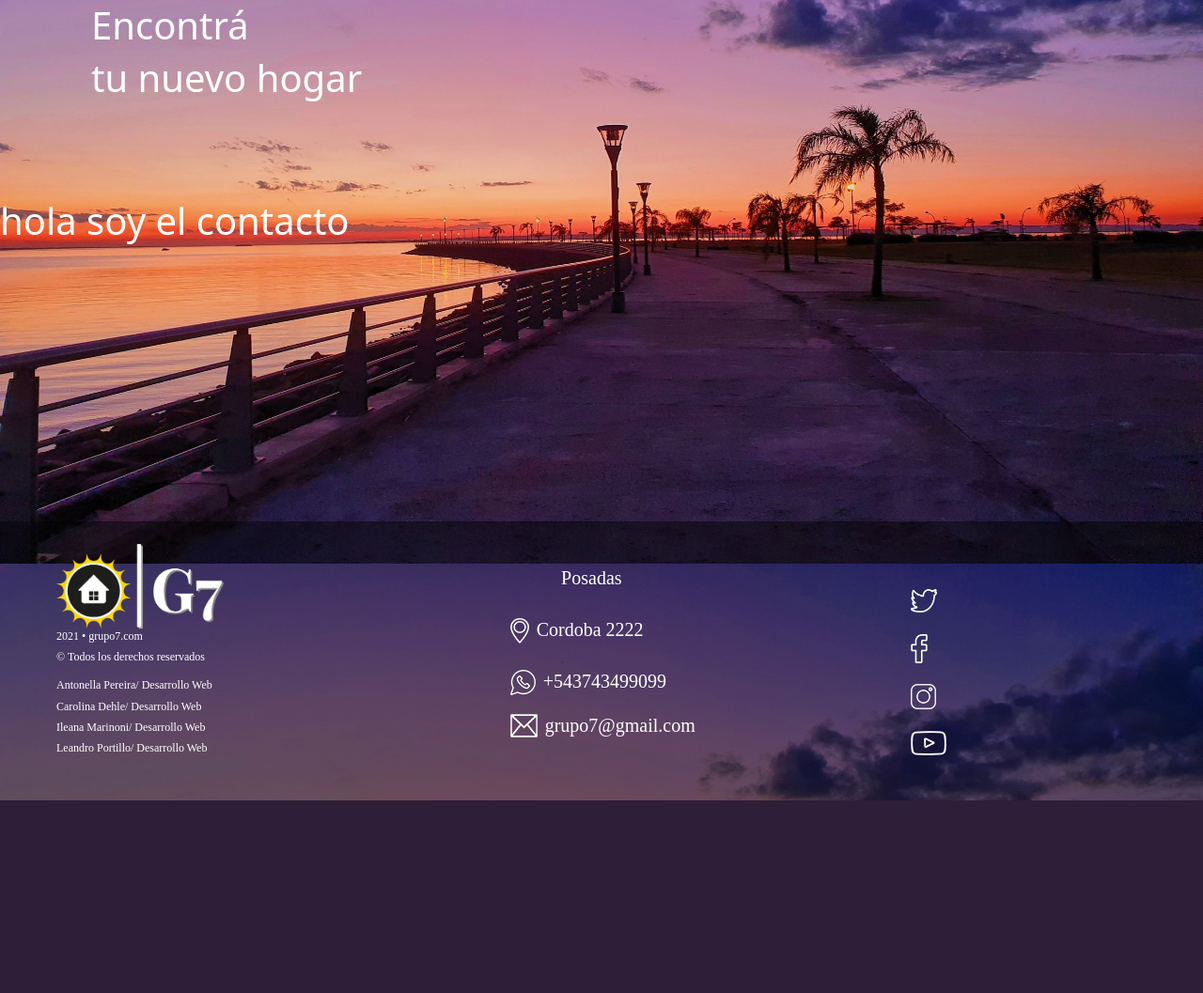
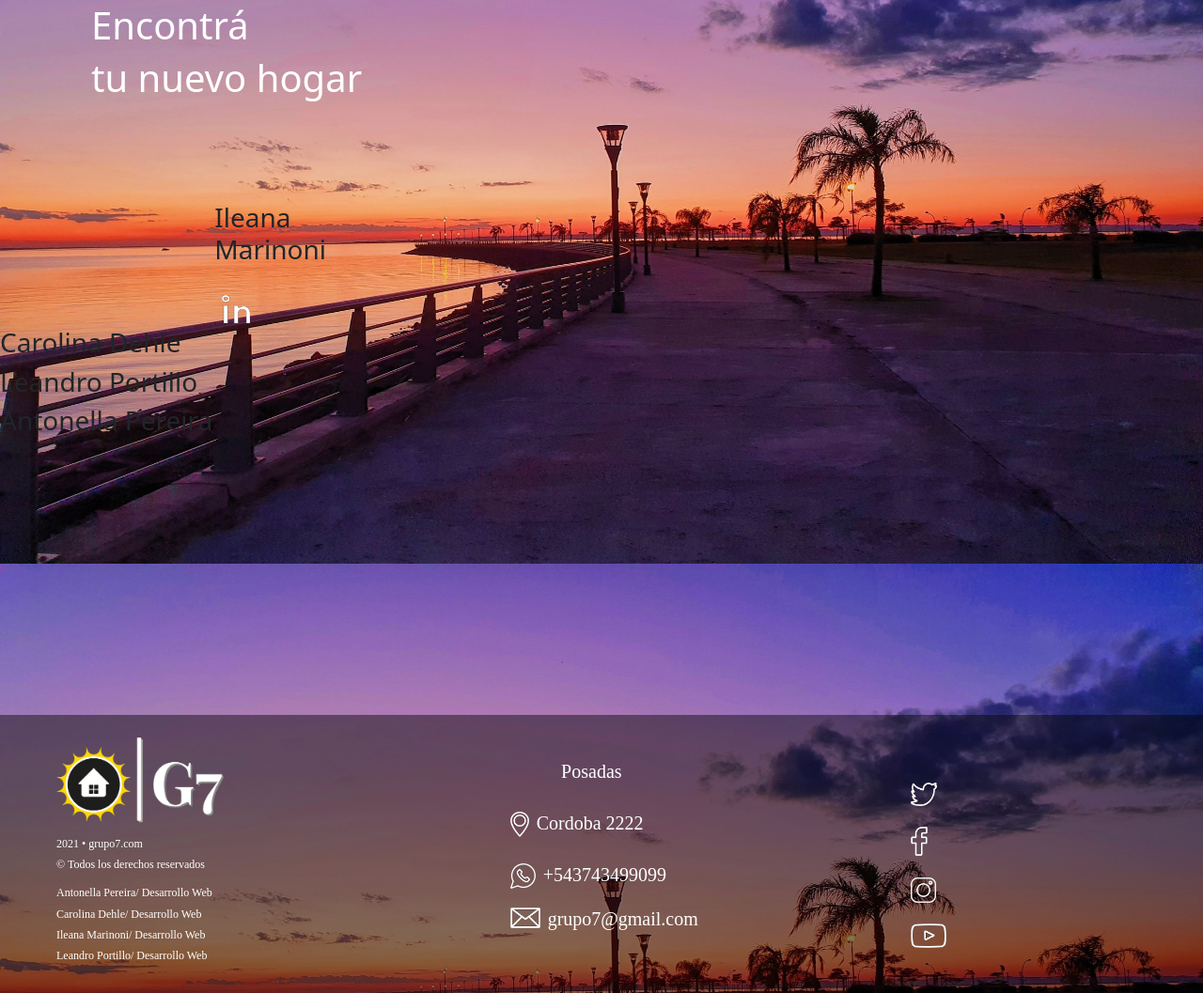
Before and after one commit to car0s0ad/proyecto-final, a PHP site: page /contacto.php in a window 1280 px wide. Shown: the part 200-1257 px from the top of the page at 94% size. Before the commit the page ends 1052 px from the top, so only its background shows below. Run offline with PHP 8.4, Linux system fonts and the light colour scheme; some libraries are stand-ins or nearby versions; some web fonts are replaced.

Commit message:
links footer

```diff
--- a/contacto.php
+++ b/contacto.php
@@ -11,7 +11,15 @@
                 <h1>tu nuevo hogar</h1>
             </div>
         </section>
-<H1>hola soy el contacto</H1>
+<div class="offset-md-2 col-2 py-1">
+        <H3>Ileana Marinoni</H3>
+            <div class="d-flex flex-row pt-4">
+                 <a target="_blank" rel="noopener noreferrer" href="https://www.linkedin.com/in/ileana-marinoni-18458b1a4/"> <img class="logo mx-2" src="./recursos/ICONOS/in1.png" href="#" width=30 height=30 alt="logo"> </a>
+            </div>
+</div>
+<H3>Carolina Dehle</H3>
+<H3>Leandro Portillo</H3>
+<H3>Antonella Pereira</H3>
 
 <br>
 <br>
--- a/includes/footer.php
+++ b/includes/footer.php
@@ -4,7 +4,10 @@
    <div class="row">
 
      <div class="col-4 mx-5 pt-4">
-        <a> <img class="logo" src=./recursos/logo.png width=178,4 height=91,4 alt="logo"> </a>
+        <a href="index.php" > <img class="logo" src=./recursos/logo.png width=178,4 height=91,4 alt="logo"> </a>
+        <br>
+        <br>
+        <br>
         <h5 style="font-size: 12px">2021 • grupo7.com</h5>
         <h5 style="font-size: 12px">© Todos los derechos reservados</h5>
         <br>
@@ -31,32 +34,32 @@
         <br>
         <br>
          <div class="d-flex flex-row">
-          <a> <img class="logo mx-2"  src="./recursos/ICONOS/mail1.png" href="#" width=29 height=25 alt="logo"> </a>
+          <a> <img class="logo mx-2"  src="./recursos/ICONOS/mail1.png" href="#" width=32 height=22 alt="logo"> </a>
           <h5>grupo7@gmail.com</h5>
          </div>
       </div>
 
       <div class="offset-md-2 col-2 py-5">
          <div class="d-flex flex-row pt-4">
-          <a> <img class="logo mx-2"  src="./recursos/ICONOS/twiter1.png" href="#" width=28 height=25 alt="logo"> </a>
+          <a target="_blank" rel="noopener noreferrer" href="https://twitter.com/"> <img class="logo mx-2" src="./recursos/ICONOS/twiter1.png" href="#" width=28 height=25 alt="logo"> </a>
          </div>
         <br>
         <br>
         <br>
          <div class="d-flex flex-row">
-          <a> <img class="logo mx-2"  src="./recursos/ICONOS/face1.png" href="#" width=18 height=31 alt="logo"> </a>
+          <a target="_blank" rel="noopener noreferrer" href="https://facebook.com/"> <img class="logo mx-2"  src="./recursos/ICONOS/face1.png" href="#" width=18 height=31 alt="logo"> </a>
          </div>
         <br>
         <br>
         <br>
          <div class="d-flex flex-row">
-          <a> <img class="logo mx-2"  src="./recursos/ICONOS/imsta1.png" href="#" width=27 height=27 alt="logo"> </a>
+          <a target="_blank" rel="noopener noreferrer" href="https://instagram.com/" > <img class="logo mx-2"  src="./recursos/ICONOS/imsta1.png" href="#" width=27 height=27 alt="logo"> </a>
          </div>
         <br>
         <br>
         <br>
          <div class="d-flex flex-row">
-          <a> <img class="logo mx-2"  src="./recursos/ICONOS/yout1.png" href="#" width=38 height=26 alt="logo"> </a>
+          <a target="_blank" rel="noopener noreferrer" href="https://youtube.com/"> <img class="logo mx-2"  src="./recursos/ICONOS/yout1.png" href="#" width=38 height=26 alt="logo"> </a>
          </div>
 
    </div>
--- a/includes/header.php
+++ b/includes/header.php
@@ -11,7 +11,7 @@
     </head>
     <header>
     <nav class="navbar navbar-expand-md navbar-light navbar-custom" >
-  <a href="index.php"> <img lass="logo"  src="./recursos/logo.png" href="index.php" width=178,4 height=91,4 alt="logo"> </a>
+  <a href="index.php"> <img lass="logo"  src="./recursos/logo.png" width=178,4 height=91,4 alt="logo"> </a>
   <button class="navbar-toggler" type="button" data-toggle="collapse" data-target="#navbarSupportedContent" aria-controls="navbarSupportedContent" aria-expanded="false" aria-label="Toggle navigation">
     <span class="navbar-toggler-icon"></span>
   </button>
```
